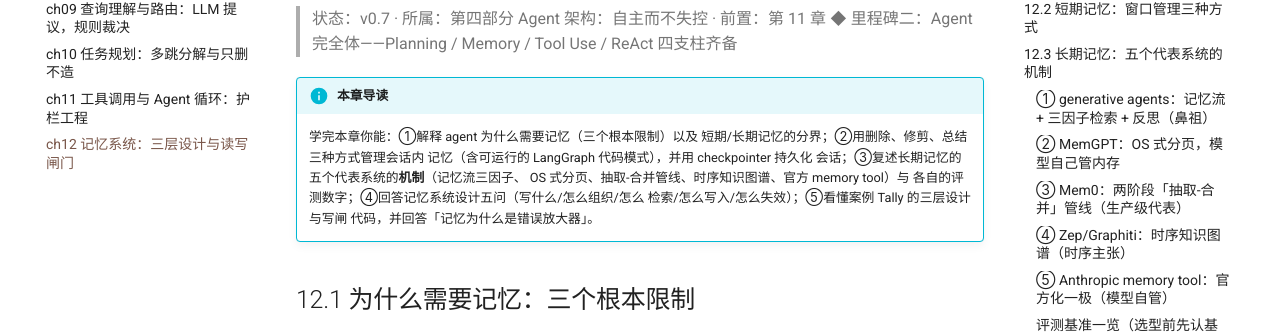
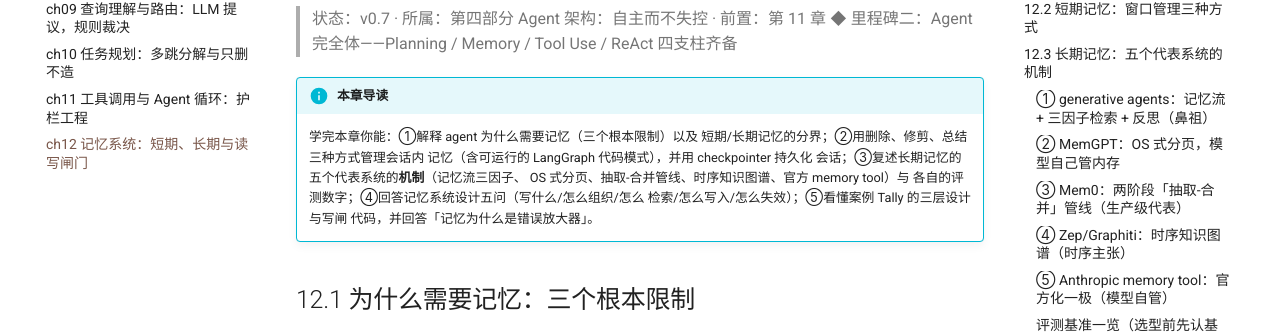
Before and after one commit to Ming-H/hands-on-agent-rag, an MkDocs documentation site: the page built from docs/ch12.md, in a window 1280 px wide. Shown: the part 222-556 px from the top of the page. Built offline with MkDocs 1.6.1 and Material for MkDocs 9.7.7, drawn with Linux system fonts in a browser that asks for light colours; comment, search, counter and statistics services are not loaded.

Commit message:
fix(nav): ch12 标签同步章节新标题——短期、长期与读写闸门；并核对全部 nav 标签与章 H1 一致
Co-Authored-By: Claude Opus 4.8 <noreply@anthropic.com>

```diff
--- a/mkdocs.yml
+++ b/mkdocs.yml
@@ -44,7 +44,7 @@ nav:
       - ch09 查询理解与路由：LLM 提议，规则裁决: ch09.md
       - ch10 任务规划：多跳分解与只删不造: ch10.md
       - ch11 工具调用与 Agent 循环：护栏工程: ch11.md
-      - ch12 记忆系统：三层设计与读写闸门: ch12.md
+      - ch12 记忆系统：短期、长期与读写闸门: ch12.md
   - 第五部分 评测与可靠性:
       - ch13 评测工程：真值集、LLM 裁判与 CI 门槛: ch13.md
       - ch14 可靠性与系统总装：错误传播、安全失败与设计迁移: ch14.md
```
